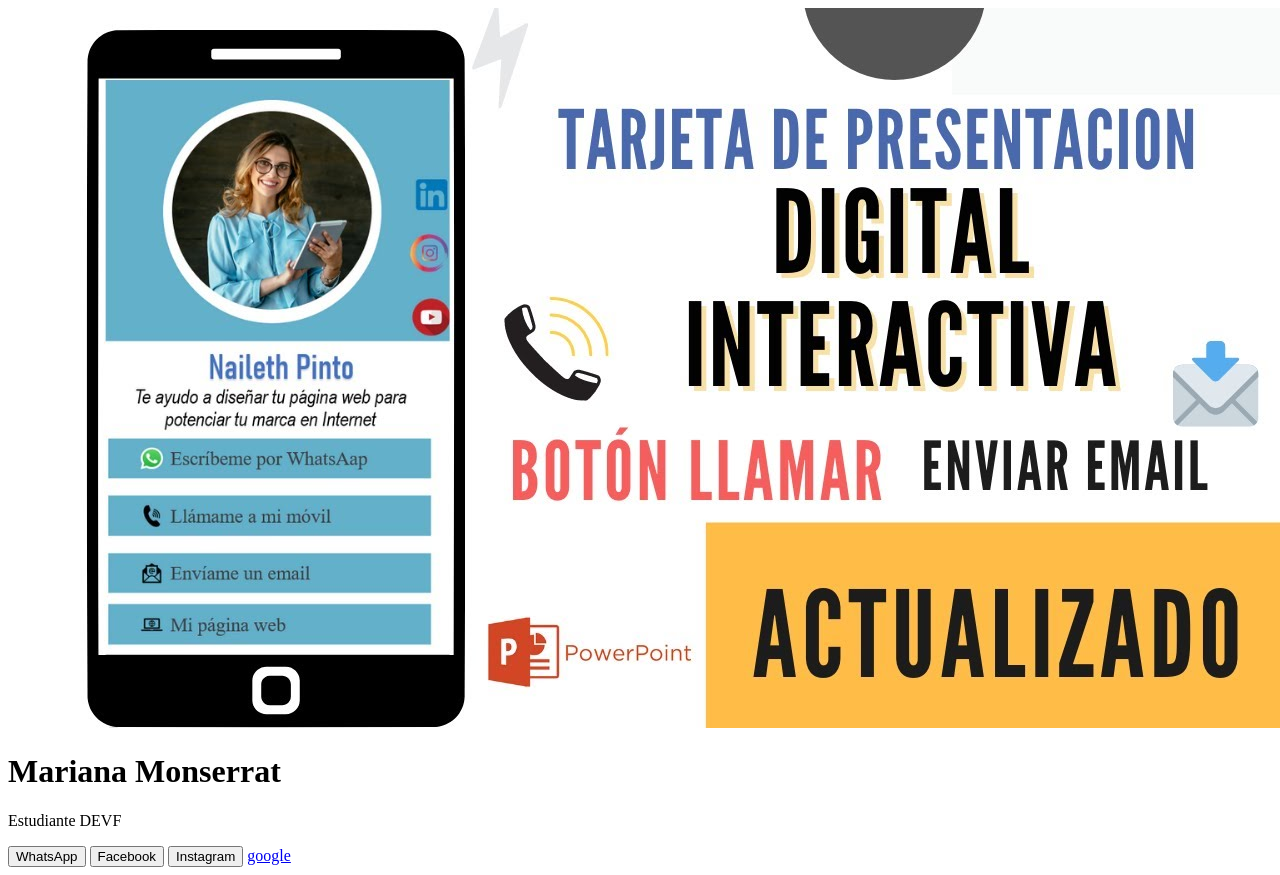
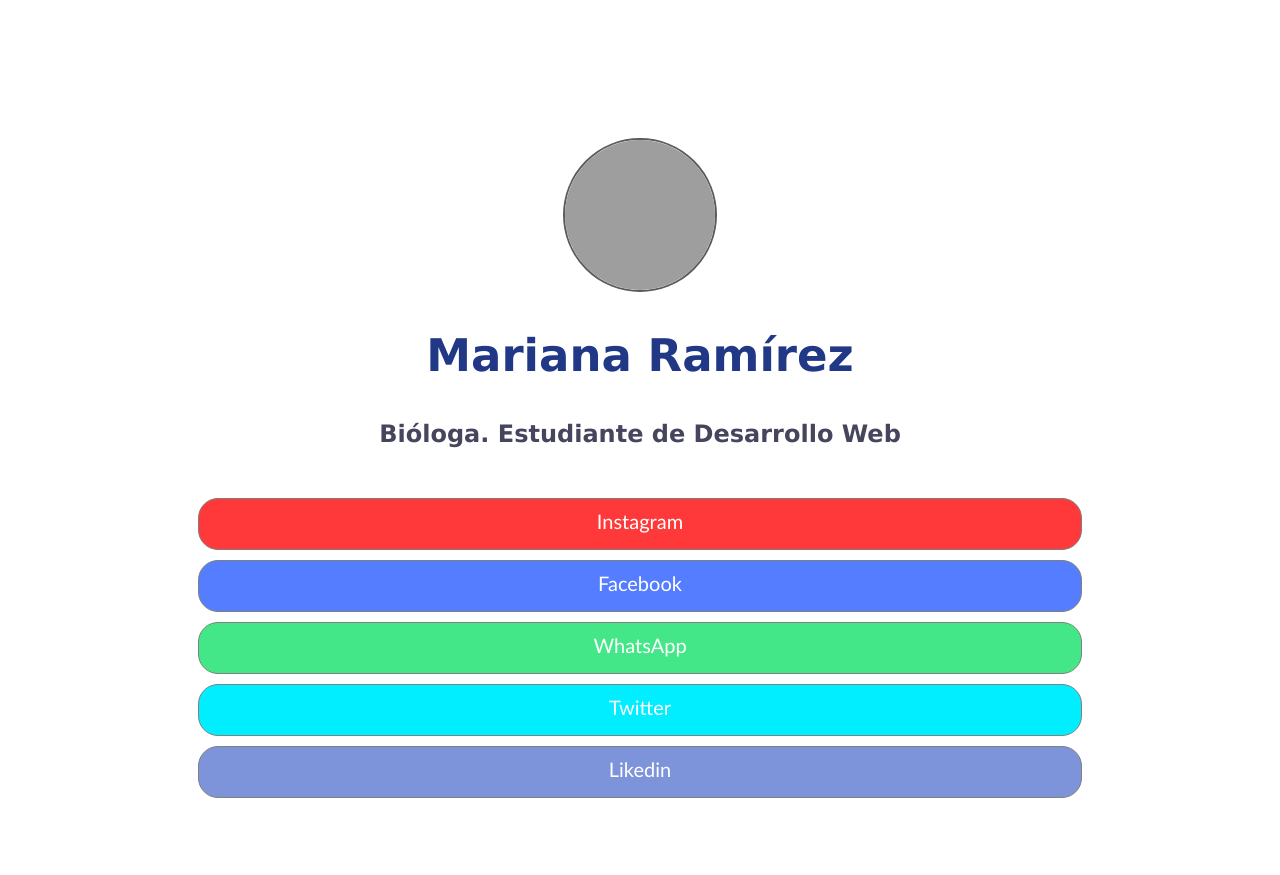
Before and after one commit to MarianaM0n/CardMon-, a plain HTML site: page index.html in a window 1280 px wide. After the commit the page ends 800 px from the top, so only its background shows below. Drawn offline with Linux system fonts and the light colour scheme; grey boxes are pictures that could not be loaded.

Commit message:
Add files via upload
Se añade la tarjeta de presentación inicial, archivo html y css

```diff
--- /dev/null
+++ b/Estilos.css
@@ -0,0 +1,113 @@
+.body {
+    background-color: rgb(255, 255, 255);
+}
+
+section {
+    position: relative;
+    display: block;
+    width: 100%;
+    margin: 0 auto;
+    top: 130px;
+    border: 2% solid rgb(255,255,255);
+}
+
+.avatar {
+    height: 150px;
+    width: 150px;
+    border-radius: 50%;
+    display: block;
+    margin: 0 auto;
+    border: 2px solid rgb(92, 90, 90);
+}
+
+.name {
+    text-align: center;
+    font-size: 45px;
+    color: rgb(32, 56, 134);
+    border: 1px;
+    font-family: Verdana, Geneva, Tahoma, sans-serif;
+}
+
+.aboutme {
+    text-align: center;
+    text-decoration: dashed;
+    color: rgb(69, 69, 94);
+    border: 1px;
+    font-family: Verdana, Geneva, Tahoma, sans-serif;
+}
+
+.links {
+    padding-top: 30px;
+    width: 70%;
+    margin: 0 auto;
+}
+
+a {
+    padding: 10px;
+    height: 30px;
+    margin-bottom: 10px;
+    font-size: 20px;
+    font-weight: 500;
+    font-family: 'Gill Sans', 'Gill Sans MT', Calibri, 'Trebuchet MS', sans-serif;
+    border-radius: 20px;
+    color: white;
+    display: block;
+    text-align: center;
+}
+
+.instagram {
+    background-color: rgb(255, 57, 57);
+    border: 1px solid gray;
+
+}
+
+.instagram :hover {
+    background-color: rgb(252, 22, 22);
+    position: relative;
+    bottom: 1px;
+
+}
+
+.facebook {
+    background-color: rgb(85, 125, 255);
+    border: 1px solid gray;
+}
+
+.facebook :hover {
+    background-color: rgb(26, 78, 248);
+    position: relative;
+    bottom: 1px;
+}
+
+.whatsapp {
+    background-color: rgb(68, 231, 136);
+    border: 1px solid gray;
+}
+
+.whatsapp :hover {
+    background-color: rgb(11, 167, 76);
+    position: relative;
+    bottom: 1px;
+}
+
+.twitter {
+    background-color: rgb(0, 238, 255);
+    border: 1px solid gray;
+}
+
+.twitter :hover {
+    background-color: rgb(13, 180, 192);
+    position: relative;
+    bottom: 1px;
+}
+
+.likedin {
+    background-color: rgb(125, 147, 218);
+    border: 1px solid gray;
+}
+
+.likedin :hover {
+    background-color: rgb(55, 97, 238);
+    position: relative;
+    bottom: 1px;
+}
--- a/index.html
+++ b/index.html
@@ -3,26 +3,31 @@
 <head>
     <meta charset="UTF-8">
     <meta http-equiv="X-UA-Compatible" content="IE=edge">
-    <meta name="viewport" content="width=, initial-scale=1.0">
-    <title>Document</title>
+    <meta name="viewport" content="width=device-width, initial-scale=1.0">
+    <link rel="stylesheet" href="Estilos.css">
+    <title> Mariana Ramírez </title>
+
 </head>
 <body>
+    <section>
 
-    <!--Esta div es la caja de la imagen de perfil-->
-    <div>
-      <img src="./Tarjeta digital.jpg" alt="">
-    </div>
+        <img src="Fondo.png" class="avatar" alt="">
+        <h1 class="name"> Mariana Ramírez </h1>
+        <h2 class="aboutme"> Bióloga. Estudiante de Desarrollo Web </h2>
 
-    <div>
-        <h1>Mariana Monserrat</h1>
-        <p>Estudiante DEVF</p>
-    </div>
+        </div>
 
-    <div>
-        <button> WhatsApp </button>
-        <button> Facebook </button>
-        <button> Instagram </button>
-        <a href="https://www.google.com">google</a>
-    </div>
+        <div class="links">
+
+            <a class="instagram"> Instagram </a>
+            <a class="facebook"> Facebook </a>
+            <a class="whatsapp"> WhatsApp </a>
+            <a class="twitter"> Twitter </a>
+            <a class="likedin"> Likedin </a>
+
+        </div>
+
+    </section>
+
 </body>
 </html>
```
Also changed, not shown: 1 other file.
